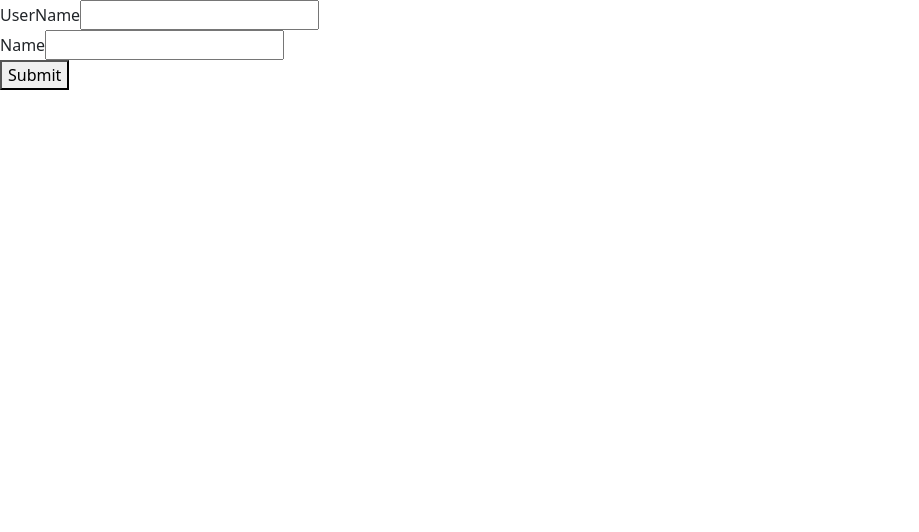
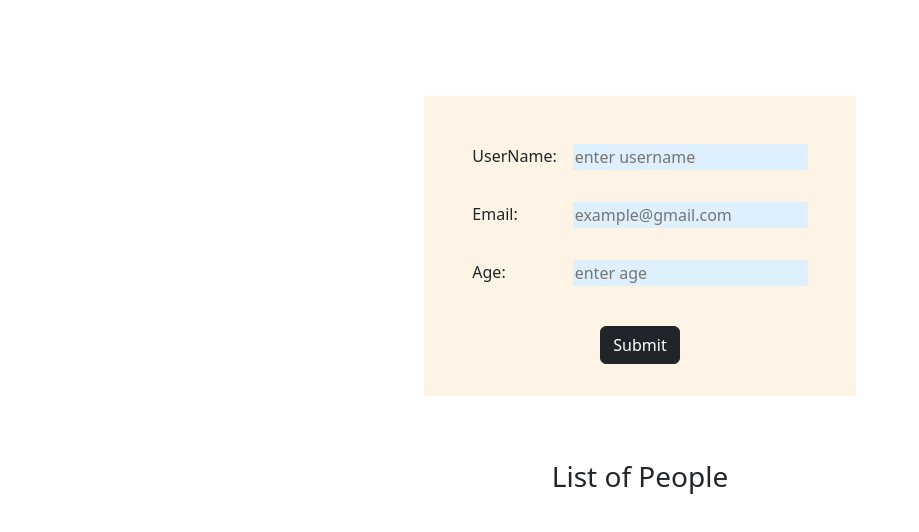
Before and after one commit to Srikargoud6/sampleprojects, a React (Create React App) app: page /questions in a window 1280 px wide. Shown: the top 532 px of the page, without its empty margins (0-919 px from the left). Built offline with nearby package versions, Linux system fonts and the light colour scheme.

Commit message:
React forms(Multiple Inputs)

```diff
--- /dev/null
+++ b/src/Components/ReactForms/ReactForms.css
@@ -0,0 +1,30 @@
+.mainCont {
+  display: flex;
+  justify-content: center;
+}
+
+.formCont {
+  background-color: #fdf4e5;
+  padding: 2rem;
+  margin-top: 4rem;
+  margin-bottom: 4rem;
+}
+
+.inputDiv {
+  display: flex;
+  justify-content: space-between;
+  padding: 1rem;
+}
+
+.buttonn {
+  text-align: center;
+}
+
+.label {
+  margin-right: 1rem;
+}
+
+.inputField {
+  background-color: #def0fd;
+  border-width: 0;
+}
--- a/src/Components/ReactForms/ReactForms.jsx
+++ b/src/Components/ReactForms/ReactForms.jsx
@@ -1,36 +1,92 @@
 import React, { useState } from "react";
+import "./ReactForms.css";
+import "bootstrap/dist/css/bootstrap.min.css";
 
 const ReactForms = () => {
+  // const [userName, setName] = useState("");
+  // const [email, setEmail] = useState("");
+  const [person, setPerson] = useState({ userName: "", email: "", age: "" });
+  const [people, setPeople] = useState([]);
+
+  const handleChange = (e) => {
+    const name = e.target.name;
+    const value = e.target.value;
+    setPerson({ ...person, [name]: value });
+  };
+
   const handleSubmit = (e) => {
     e.preventDefault();
-    console.log("form submitted");
+    if (person.userName && person.email && person.age) {
+      const newPerson = { ...person, id: crypto.randomUUID() };
+      setPeople([...people, newPerson]);
+      setPerson({ userName: "", email: "", age: "" });
+    }
   };
 
-  const [userName, setName] = useState("");
-  const [email, setEmail] = useState("");
-
   return (
-    <>
-      <form onSubmit={handleSubmit}>
-        <label htmlFor="username">UserName</label>
+    <div className="mainCont">
+      <form className="formCont">
+        <section className="inputDiv">
+          <label htmlFor="username" className="label">
+            UserName:
+          </label>
           <input
+            type="text"
             id="username"
-          name="username"
-          value={userName}
-          onChange={(e) => setName(e.target.value)}
+            name="userName"
+            value={person.userName}
+            onChange={handleChange}
+            className="inputField"
+            placeholder="enter username"
           />
-        <br />
-        <label htmlFor="email">Name</label>
+        </section>
+        <section className="inputDiv">
+          <label htmlFor="email" className="label">
+            Email:
+          </label>
           <input
+            type="email"
             id="email"
             name="email"
-          value={email}
-          onChange={(e) => setEmail(e.target.value)}
+            value={person.email}
+            onChange={handleChange}
+            className="inputField"
+            placeholder="example@gmail.com"
           />
+        </section>
+        <section className="inputDiv">
+          <label htmlFor="age" className="label">
+            Age:
+          </label>
+          <input
+            id="age"
+            type="text"
+            name="age"
+            value={person.age}
+            onChange={handleChange}
+            className="inputField"
+            placeholder="enter age"
+          />
+        </section>
         <br />
-        <button type="submit">Submit</button>
+        <div className="buttonn">
+          <button type="submit" className="btn btn-dark" onClick={handleSubmit}>
+            Submit
+          </button>
+        </div>
       </form>
-    </>
+      <div>
+        <h3>List of People</h3>
+        {people.map((peo) => {
+          return (
+            <div key={peo.id}>
+              <h5>{peo.userName}</h5>
+              <p>{peo.email}</p>
+            </div>
+          );
+        })}
+      </div>
+    </div>
   );
 };
 
```
Lines whose indentation alone changed are shown as unchanged.
